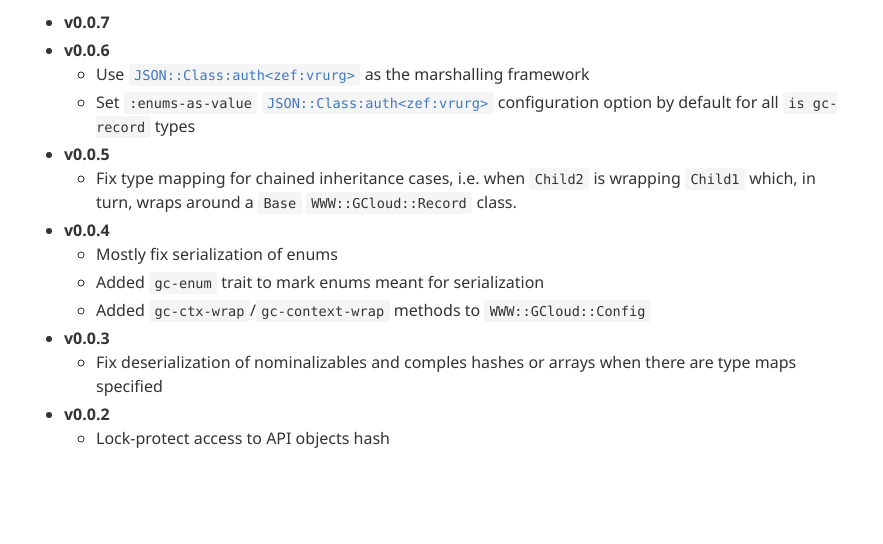
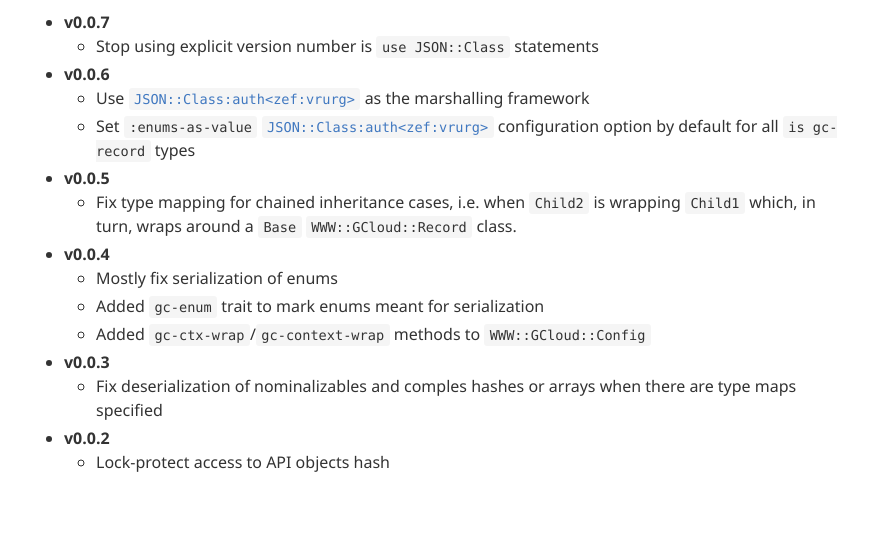
Before and after one commit to vrurg/raku-WWW-GCloud, a plain HTML site: page ChangeLog.html in a window 1280 px wide. Shown: the part 256-800 px from the top of the page, without its empty margins (198-1081 px from the left). Drawn offline with Linux system fonts and the light colour scheme.

Commit message:
Minor: documentation update

```diff
--- a/ChangeLog.html
+++ b/ChangeLog.html
@@ -387,6 +387,9 @@ li > .pod-block-code { margin-top: 16px; }
     <div class="pod-body">
     <h1 id="CHANGELOG"><a class="u" href="#___top" title="go to top of document">CHANGELOG</a></h1>
 <ul><li><p><strong>v0.0.7</strong></p>
+<ul><li><p>Stop using explicit version number is <code>use JSON::Class</code> statements</p>
+</li>
+</ul>
 </li>
 <li><p><strong>v0.0.6</strong></p>
 <ul><li><p>Use <a href="https://raku.land/zef:vrurg/JSON::Class"><code>JSON::Class:auth&lt;zef:vrurg&gt;</code></a> as the marshalling framework</p>
```
Also changed, not shown: 2 other files.
